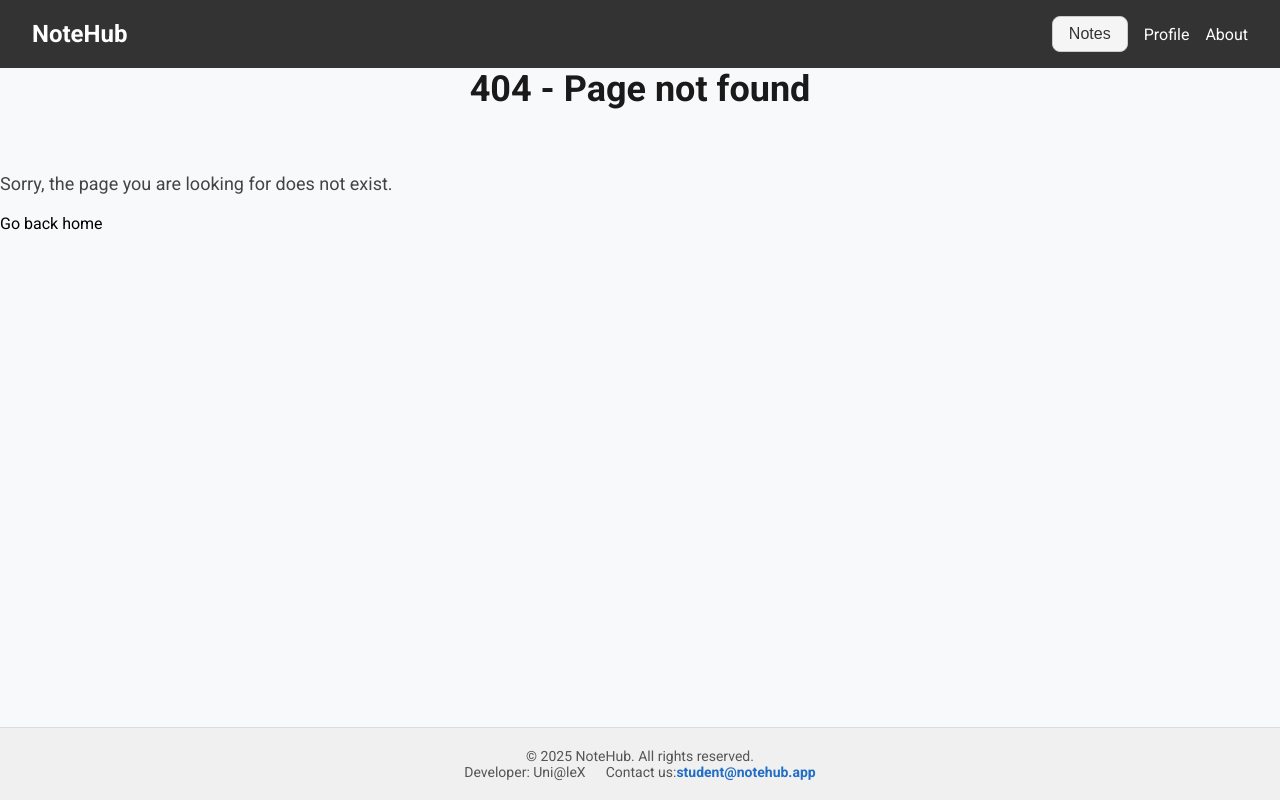
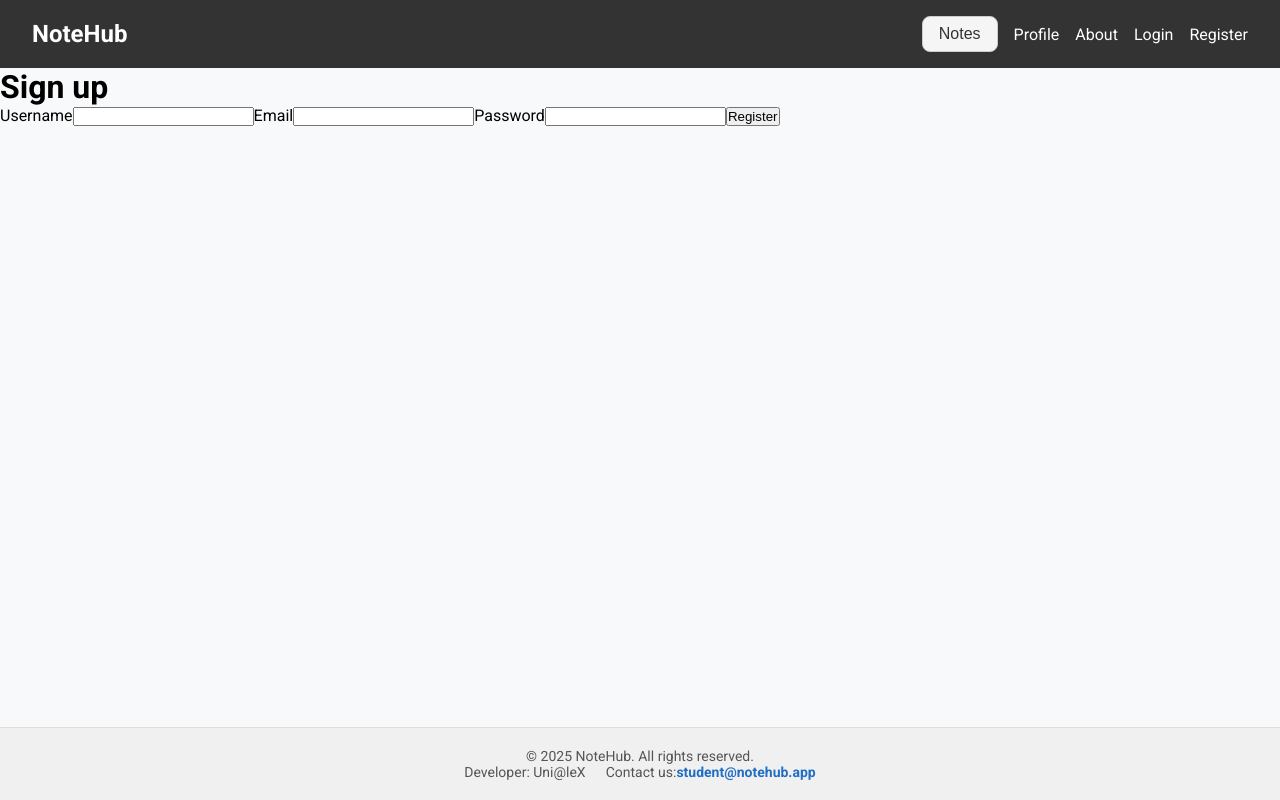
Before and after one commit to bt-Unialex/NoteNub-NextJs, a Next.js app: page /sign-up in a window 1280 px wide. Before the commit this address had no page. Built offline with nearby package versions, Linux system fonts and the light colour scheme.

Commit message:
feat: add Registration

```diff
--- /dev/null
+++ b/app/(auth)/sign-up/page.tsx
@@ -0,0 +1,54 @@
+"use client";
+
+import { register } from "@/lib/api";
+import { ApiError, RegisterRequest } from "@/types/notes";
+import { useRouter } from "next/navigation";
+import { useState } from "react";
+
+const SignUp = () => {
+  const router = useRouter();
+  const [error, setError] = useState("");
+
+  const handleSubmit = async (formData: FormData) => {
+    const formValues = Object.fromEntries(formData) as RegisterRequest;
+    try {
+      const response = await register(formValues);
+
+      if (response) {
+        router.push("/profile");
+      } else {
+        setError("Invalid email or password");
+      }
+    } catch (error) {
+      setError(
+        (error as ApiError).response?.data?.error ??
+          (error as ApiError).message ??
+          "Oops... some error"
+      );
+    }
+  };
+
+  return (
+    <>
+      <h1>Sign up</h1>
+      <form action={handleSubmit}>
+        <label>
+          Username
+          <input type="text" name="userName" required />
+        </label>
+        <label>
+          Email
+          <input type="email" name="email" required />
+        </label>
+        <label>
+          Password
+          <input type="password" name="password" required />
+        </label>
+        <button type="submit">Register</button>
+      </form>
+      {error && <p>{error}</p>}
+    </>
+  );
+};
+
+export default SignUp;
--- a/components/Header/Header.tsx
+++ b/components/Header/Header.tsx
@@ -28,6 +28,16 @@ const Header = async () => {
               About
             </Link>
           </li>
+          <li className={css.navigationItem}>
+            <Link href="/sign-in" className={css.navigationLink}>
+              Login
+            </Link>
+          </li>
+          <li className={css.navigationItem}>
+            <Link href="/sign-up" className={css.navigationLink}>
+              Register
+            </Link>
+          </li>
         </ul>
       </nav>
     </header>
--- a/lib/api.ts
+++ b/lib/api.ts
@@ -1,4 +1,11 @@
-import { Category, NewNoteData, Note, NoteListResponse } from "@/types/notes";
+import {
+  Category,
+  NewNoteData,
+  Note,
+  NoteListResponse,
+  RegisterRequest,
+  User,
+} from "@/types/notes";
 import axios from "axios";
 
 // const fallbackNotes: NoteListResponse = {
@@ -176,3 +183,10 @@ export const createNote = async (data: NewNoteData) => {
   const result = await nextServer.post<Note>("/notes", data);
   return result.data;
 };
+
+//--------------Auth--------------
+
+export const register = async (data: RegisterRequest) => {
+  const res = await nextServer.post<User>("/auth/register", data);
+  return res.data;
+};
--- a/package.json
+++ b/package.json
@@ -11,6 +11,7 @@
   "dependencies": {
     "@tanstack/react-query": "^5.90.2",
     "axios": "^1.12.2",
+    "cookie": "^1.0.2",
     "next": "15.5.4",
     "react": "19.1.0",
     "react-dom": "19.1.0",
```
Also changed, not shown: app/(auth)/sign-in/page.tsx (added), 1 other file (tests, documents, lock files or other folders).
